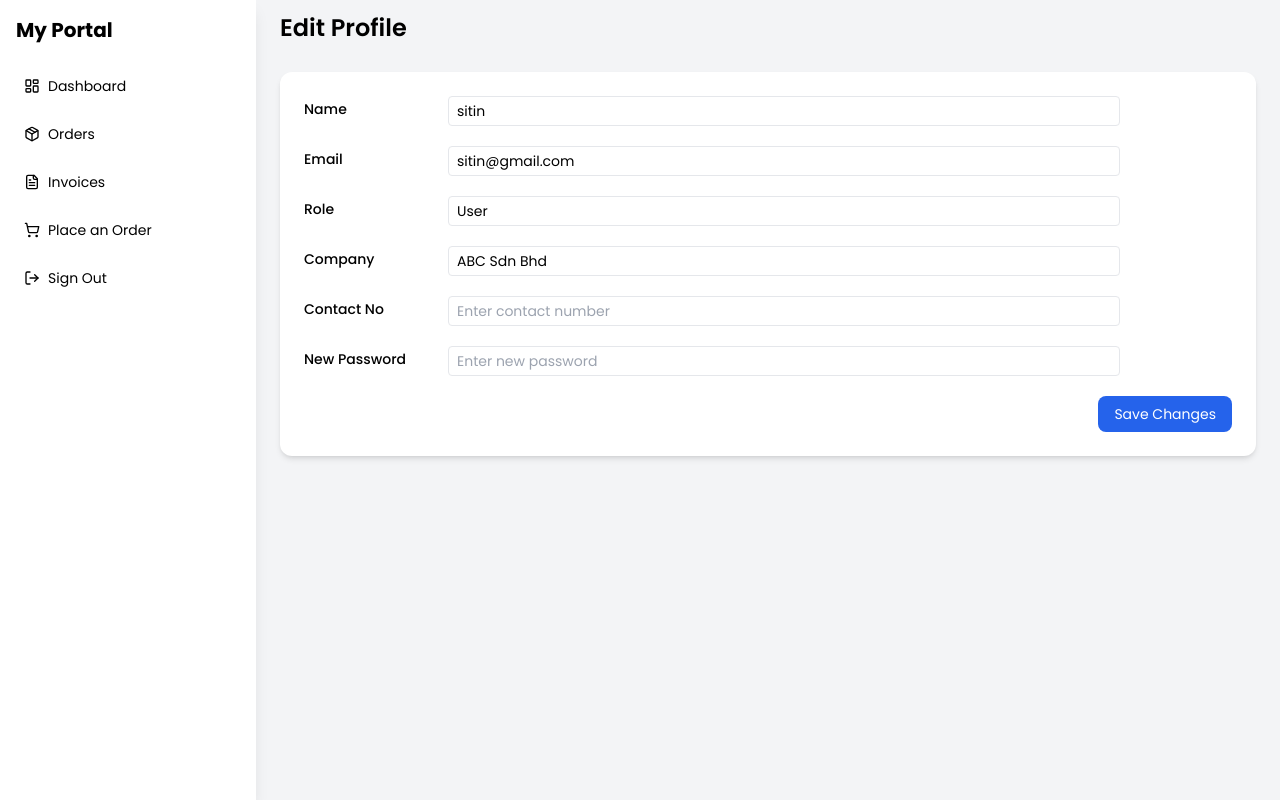
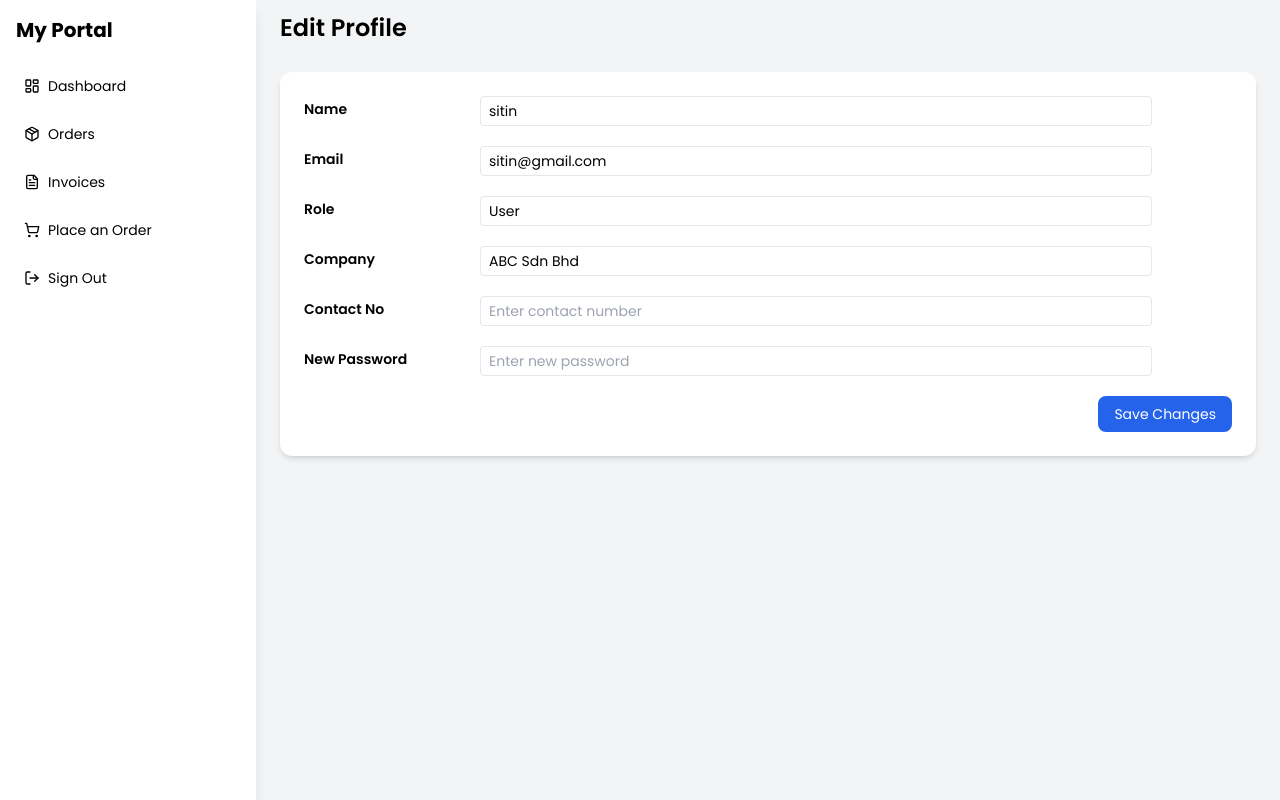
Before and after one commit to Harith-design/webportal, a React (Create React App) app in the folder frontend/: page /editprofile in a window 1280 px wide. Built offline with nearby package versions, Linux system fonts and the light colour scheme.

Commit message:
Add description of your changes

```diff
--- a/frontend/src/components/DashboardLayout.jsx
+++ b/frontend/src/components/DashboardLayout.jsx
@@ -157,8 +157,8 @@ function DashboardLayout() {
                   <hr className="my-1" />
                   <button
                     onClick={() => {
+                      navigate("/editprofile");
                       setDropdownOpen(false);
-                      navigate("/editprofile");
                     }}
                     className="block w-full text-left px-4 py-2 text-sm text-gray-700 hover:bg-gray-100"
                   >
--- a/frontend/src/components/EditProfile.jsx
+++ b/frontend/src/components/EditProfile.jsx
@@ -32,7 +32,7 @@ function EditProfile() {
       <form className="space-y-5" onSubmit={handleSubmit}>
         {/* Name */}
         <div className ="flex items-center space-x-4">
-          <label className="w-32 block text-sm font-medium mb-1">Name</label>
+          <label className="w-40 block text-sm font-semibold mb-1">Name</label>
           <input
             type="text"
             name="name"
@@ -45,7 +45,7 @@ function EditProfile() {
 
         {/* Email */}
         <div className ="flex items-center space-x-4">
-          <label className="w-32 block text-sm font-medium mb-1">Email</label>
+          <label className="w-40 block text-sm font-semibold mb-1">Email</label>
           <input
             type="email"
             name="email"
@@ -58,7 +58,7 @@ function EditProfile() {
 
         {/* Role */}
         <div className ="flex items-center space-x-4">
-          <label className="w-32 block text-sm font-medium mb-1">Role</label>
+          <label className="w-40 block text-sm font-semibold mb-1">Role</label>
           <input
             type="text"
             name="role"
@@ -71,7 +71,7 @@ function EditProfile() {
 
         {/* Company */}
         <div className ="flex items-center space-x-4">
-          <label className="w-32 block text-sm font-medium mb-1">Company</label>
+          <label className="w-40 block text-sm font-semibold mb-1">Company</label>
           <input
             type="text"
             name="company"
@@ -84,9 +84,9 @@ function EditProfile() {
 
         {/* Contact */}
         <div className ="flex items-center space-x-4">
-          <label className="w-32 block text-sm font-medium mb-1">Contact No</label>
+          <label className="w-40 block text-sm font-semibold mb-1">Contact No</label>
           <input
-            type="number"
+            type="text"
             name="contact"
             value={formData.contact}
             onChange={handleChange}
@@ -97,7 +97,7 @@ function EditProfile() {
 
         {/* Password */}
         <div className ="flex items-center space-x-4">
-          <label className="w-32 block text-sm font-medium mb-1">New Password</label>
+          <label className="w-40 block text-sm font-semibold mb-1">New Password</label>
           <input
             type="password"
             name="password"
--- a/frontend/src/components/Sidebar.jsx
+++ b/frontend/src/components/Sidebar.jsx
@@ -1,5 +1,6 @@
 import React from "react";
-import { Link } from "react-router-dom";
+import { Link, useNavigate } from "react-router-dom";
+
 import {
   LayoutDashboard,
   Package,
@@ -8,8 +9,29 @@ import {
   LogOut,
 } from "lucide-react";
 import "./Sidebar.css";
+import { useLoading } from "../context/LoadingContext";
+import { clearToken } from "../helpers/auth";
 
 function Sidebar() {
+  const navigate = useNavigate();
+  const { setLoading } = useLoading();
+  const handleLogout = async () => {
+    setLoading(true);
+
+    try {
+      // Clear tokens
+      clearToken();
+
+      // Optional: simulate API call delay (e.g., revoke session)
+      await new Promise((resolve) => setTimeout(resolve, 800));
+
+      // Redirect to login
+      navigate("/login");
+    } finally {
+      setLoading(false);
+    }
+  };
+
   return (
     <aside className="w-64 bg-white h-screen shadow-lg p-4 fixed left-0 top-0">
       <h1 className="text-xl font-bold mb-6">My Portal</h1>
@@ -32,9 +54,13 @@ function Sidebar() {
         {/* <Link to="/settings" className="flex items-center gap-2 p-2 rounded-lg hover:bg-gray-200 text-sm">
           <Settings size={16} /> <span>Settings</span>
         </Link> */}
-        <Link to="/login" className="flex items-center gap-2 p-2 rounded-lg hover:bg-gray-200 text-sm">
+        {/* 🔽 Logout is now a button instead of Link */}
+        <button
+          onClick={handleLogout}
+          className="flex items-center gap-2 p-2 rounded-lg hover:bg-gray-200 text-sm w-full text-left"
+        >
           <LogOut size={16} /> <span>Sign Out</span>
-        </Link>
+        </button>
       </nav>
     </aside>
   );
```
